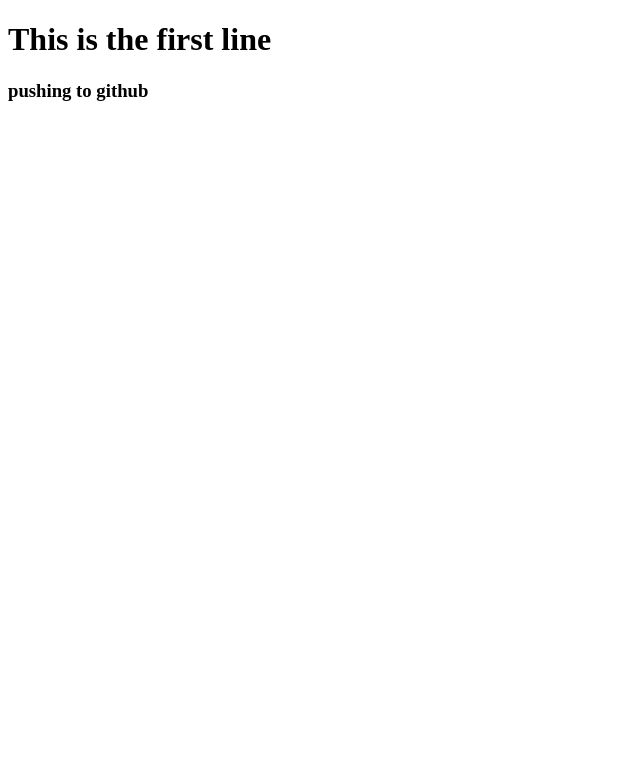
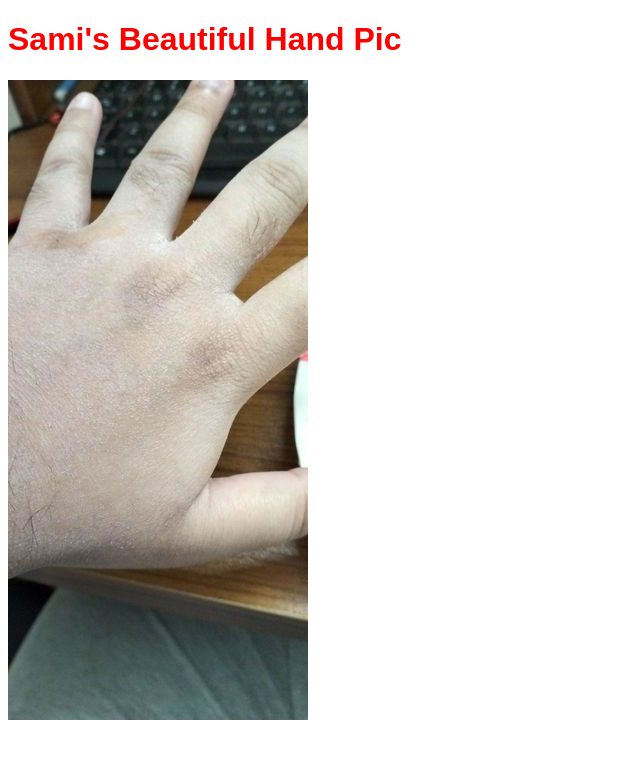
Before and after one commit to Shahir-Awlad/First-Website, a plain HTML site: page index.html in a window 1280 px wide. Shown: the whole page, without its empty margins (0-640 px from the left). Drawn offline with Linux system fonts and the light colour scheme.

Commit message:
Hand Added

```diff
--- a/index.html
+++ b/index.html
@@ -4,10 +4,17 @@
     <meta charset="UTF-8">
     <meta http-equiv="X-UA-Compatible" content="IE=edge">
     <meta name="viewport" content="width=, initial-scale=1.0">
-    <title>My First Website</title>
+    <title>Sami's Hand Pics</title>
 </head>
+<style>
+    h1{
+        font-family: fantasy;
+        font-weight: 600;
+        color: red;
+    }
+</style>
 <body>
-    <h1>This is the first line</h1>
-    <h3>pushing to github</h3>
+    <h1>Sami's Beautiful Hand Pic</h1>
+    <img src="sami hand.jpg" alt="">
 </body>
 </html>
```
Also changed, not shown: sami hand.jpg (added).
